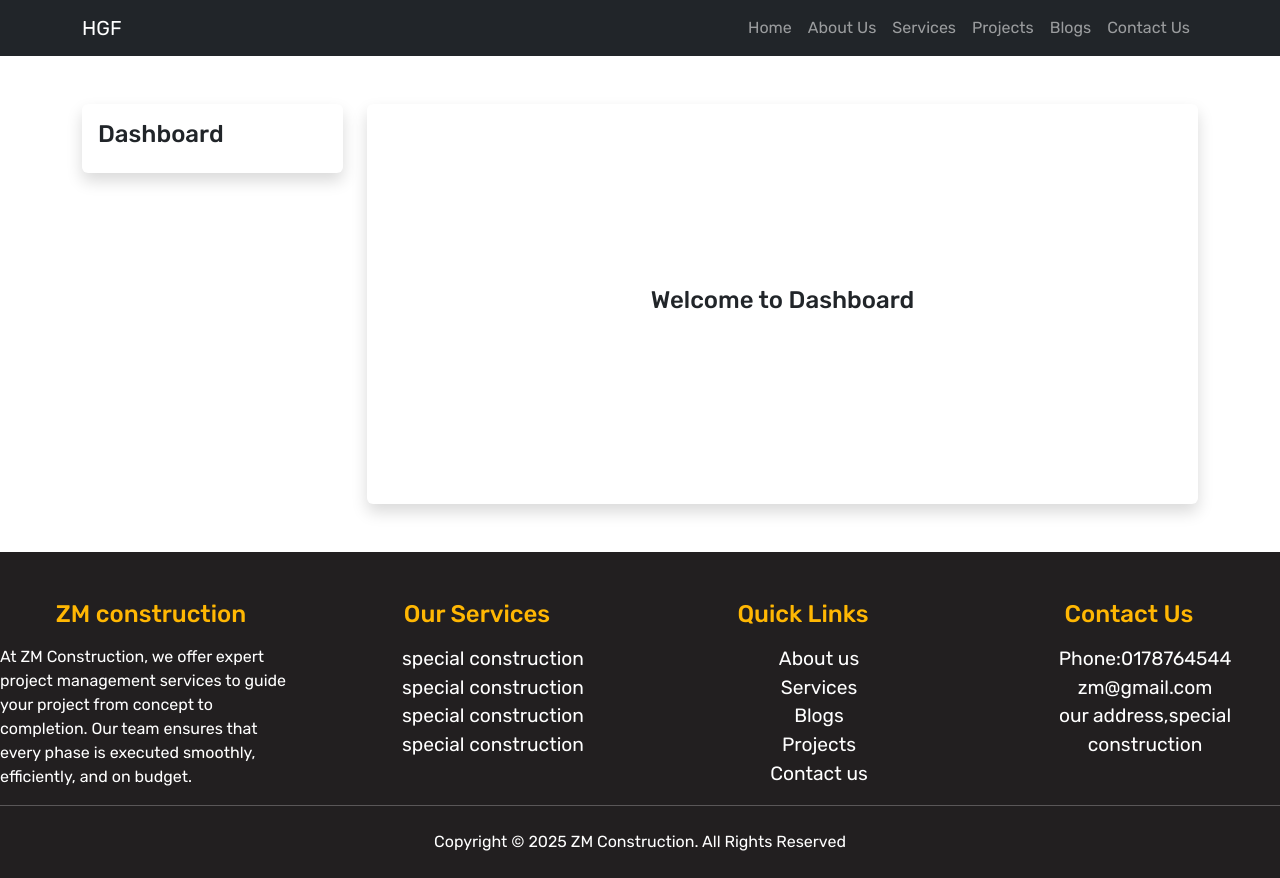
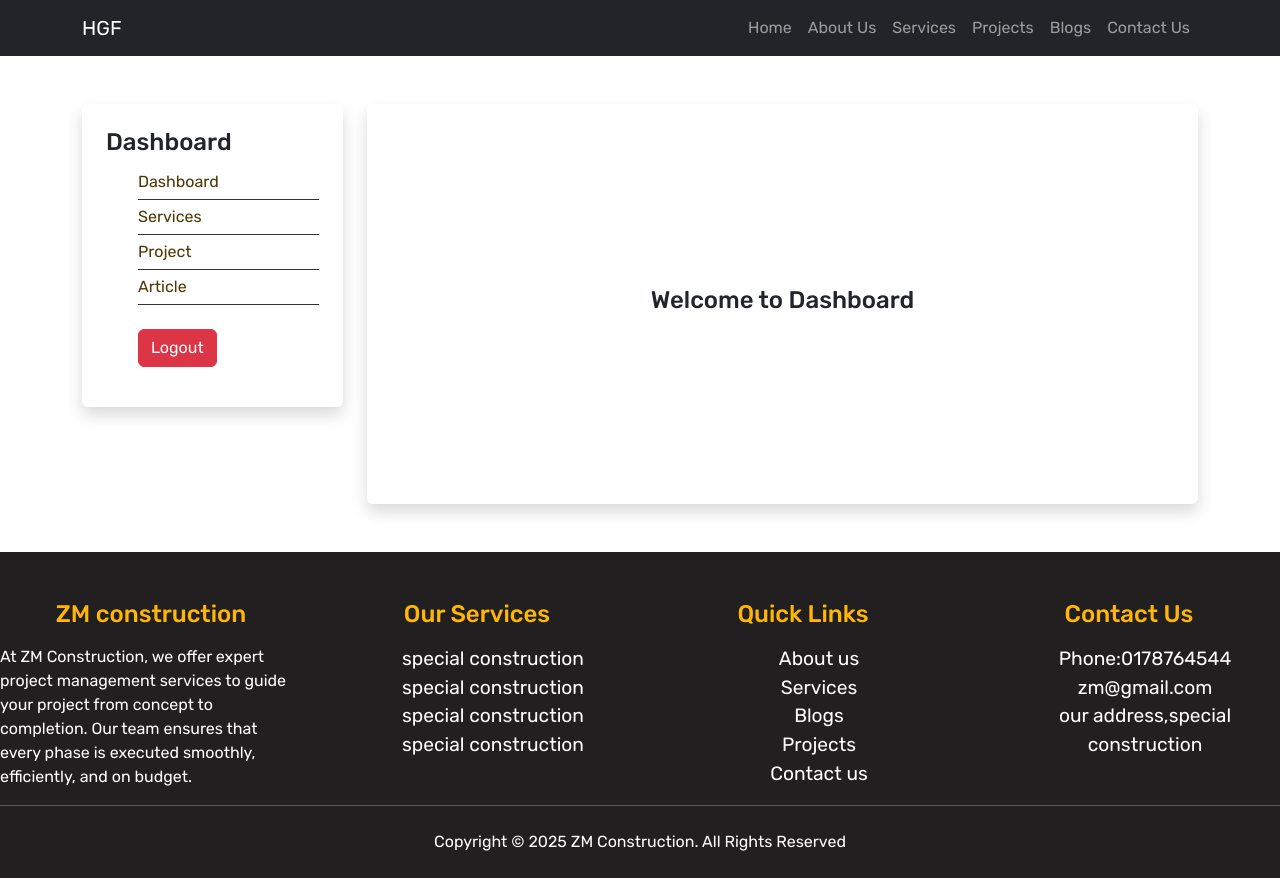
Before and after one commit to maruf6099/const, a React (Vite) app in the folder frontend/: page /admin/dashboard in a window 1280 px wide. Built offline with nearby package versions, Linux system fonts and the light colour scheme; sample sign-in values are in the browser's storage.

Commit message:
create_sidebar

```diff
--- a/frontend/src/assets/css/style.scss
+++ b/frontend/src/assets/css/style.scss
@@ -188,3 +188,20 @@ ul{
         min-height: 400px;
     }
 }
+.sidebar{
+    ul{
+        li{
+            text-align: left;
+            a{
+                text-decoration: none;
+                color: #4d3702;
+                display: block;
+                padding: 5px 0;
+                border-bottom: 1px solid rgba(0,0,0,0.8);
+            }
+            a:hover{
+                color: #ff1818;
+            }
+        }
+    }
+}
--- a/frontend/src/components/backend/Dashboard.jsx
+++ b/frontend/src/components/backend/Dashboard.jsx
@@ -1,6 +1,7 @@
 import React from 'react';
 import Header from '../common/Header';
 import Footer from '../common/Footer';
+import Sidebar from '../common/Sidebar';
 
 
 const Dashboard = () => {
@@ -12,11 +13,7 @@ const Dashboard = () => {
                 <div className="row">
                     <div className='col-md-3'>
                         {/* sidebar */}
-                        <div className="card shadow border-0">
-                            <div className="card-body">
-                                <h4>Dashboard</h4>
-                            </div>
-                        </div>
+                        <Sidebar/>
                     </div>
                     <div className='col-md-9 dashboard'>
                         {/* dashboard */}
--- /dev/null
+++ b/frontend/src/components/common/Sidebar.jsx
@@ -0,0 +1,22 @@
+import React from 'react';
+
+const Sidebar = () => {
+    return (
+        <div>
+            <div className="card shadow border-0">
+                <div className="card-body p-4 sidebar">
+                    <h4>Dashboard</h4>
+                    <ul>
+                        <li><a href="">Dashboard</a></li>
+                        <li><a href="">Services</a></li>
+                        <li><a href="">Project</a></li>
+                        <li><a href="">Article</a></li>
+                        <li><button className='btn btn-danger mt-4'>Logout</button></li>
+                    </ul>
+                </div>
+            </div>
+        </div>
+    );
+};
+
+export default Sidebar;
```
